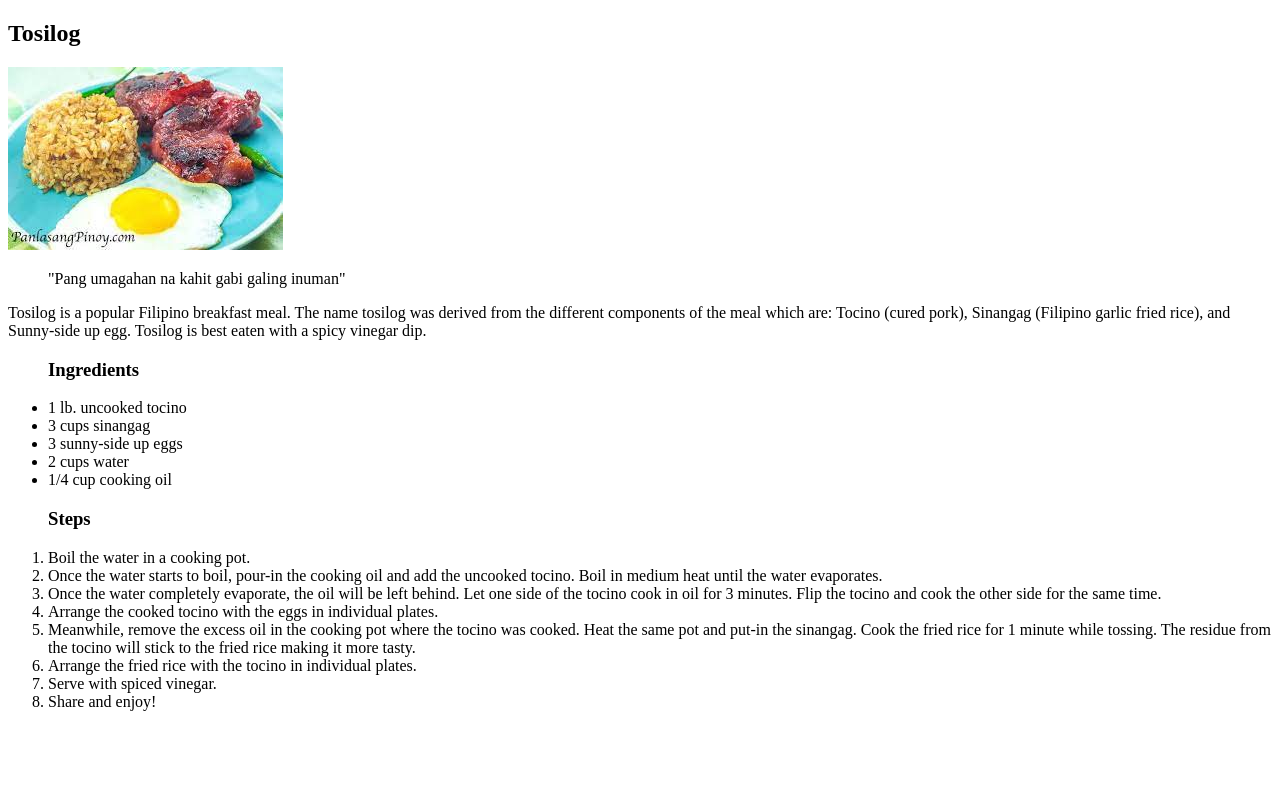
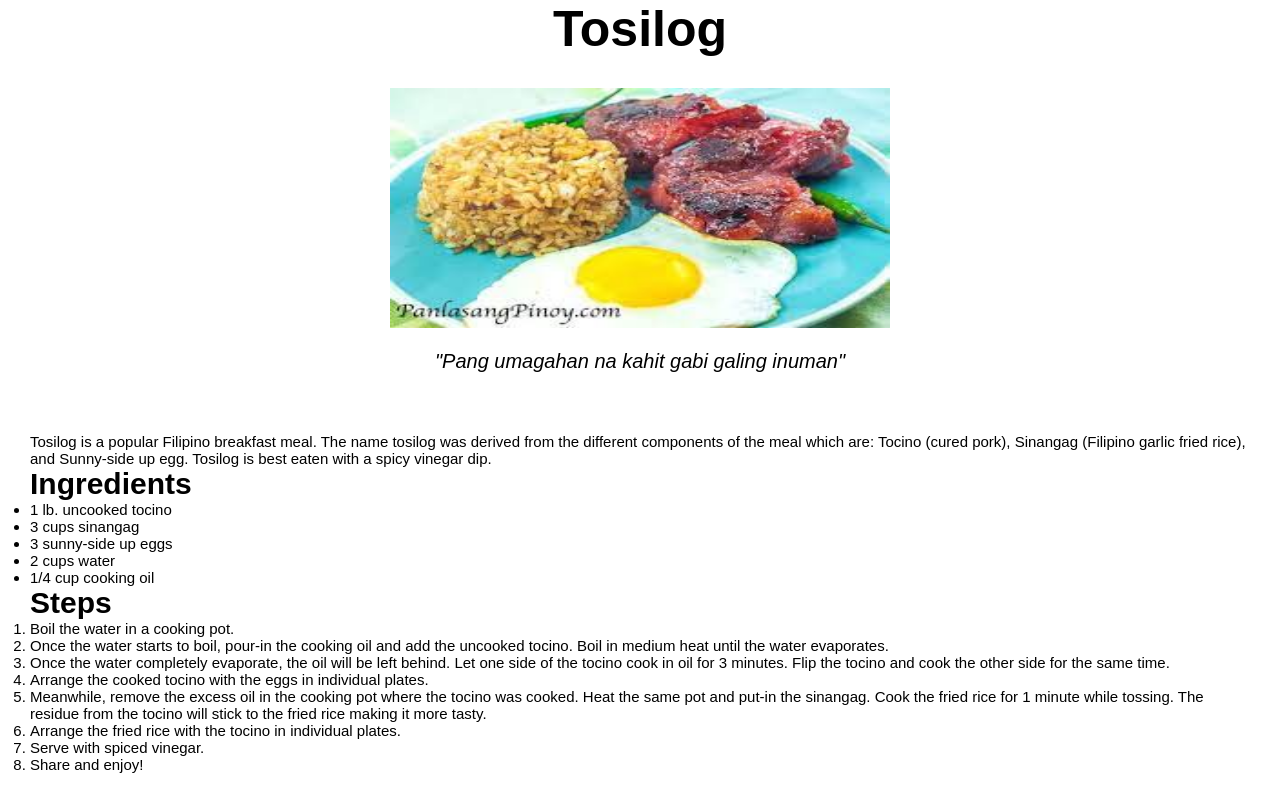
Before and after one commit to Zimgo012/odin-recipes, a plain HTML site: page recipes/tosilog.html in a window 1280 px wide. Drawn offline with Linux system fonts and the light colour scheme.

Commit message:
added a lil bit of css at tosilog

```diff
--- /dev/null
+++ b/css/tosilog.css
@@ -0,0 +1,66 @@
+/*custom properties*/
+:root{
+    --color1: #FDA354;
+    --color2: #584b53;
+    --color3: #9d5c63;
+    --color4: #d6e3f8;
+    --color5: #a7c4c2;
+}
+
+
+
+
+/*global setting */
+*{
+    font-family: 'Inter', sans-serif;
+    font-family: 'Nunito Sans', sans-serif;
+    margin: 0;
+    padding: 0;
+}
+
+html{
+      /* Set font size for easy rem calculations
+   * default document font size = 16px, 1rem = 16px, 100% = 16px
+   * (100% / 16px) * 10 = 62.5%, 1rem = 10px, 62.5% = 10px
+  */
+  font-size: 62.5%;
+}
+
+
+h2{
+    text-align: center;
+    font-size: 5rem;
+}
+
+.container-for-picture{
+    text-align: center;
+    margin-top: 30px;
+    margin-bottom: 30px;
+}
+
+.container-for-picture img{
+    text-align: center;
+    width: 500px;
+    height: 30vh
+}
+
+.container-for-picture blockquote{
+    text-align: center;
+    font-size: 2rem;
+    margin-top: 2rem;
+    font-style: italic;
+}
+.text{
+    padding: 30px 30px 30px 30px;
+}
+p{
+    font-size: 1.5rem;
+}
+
+h3{
+    font-size: 3rem;
+}
+
+li{
+    font-size: 1.5rem;
+}
--- a/recipes/tosilog.html
+++ b/recipes/tosilog.html
@@ -3,14 +3,19 @@
     <head>
         <meta charset="UTF-8"/>
         <title>Tosilog</title>
+        <link rel="stylesheet" href="/css/tosilog.css">
     </head>
 
     <body>
         <h2>Tosilog</h2>
 
+        <div class="container-for-picture">
+
         <img src="../img/tosilog.jpeg" alt="tosilog">
+        <blockquote>"Pang umagahan na kahit gabi galing inuman"</blockquote>
+    </div>
 
-            <blockquote>"Pang umagahan na kahit gabi galing inuman"</blockquote>
+            <div class="text">
             <p>Tosilog is a popular Filipino breakfast meal.
                 The name tosilog was derived from the different components of the meal
                 which are: Tocino (cured pork), Sinangag (Filipino garlic fried rice),
@@ -36,6 +41,7 @@
                         <li>Share and enjoy!</li>
 
                     </ol>
+        </div>
     </body>
 
 
```
